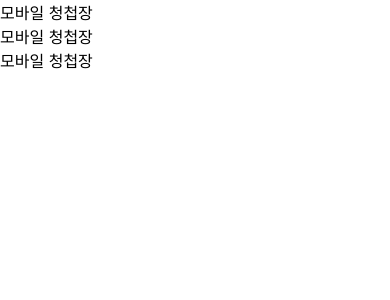
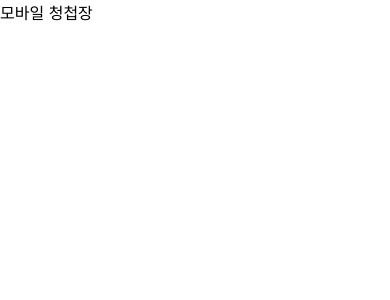
Before and after one commit to heoglass/jaehoonyuri, a React (Create React App) app: page / in a window 390 px wide. Shown: the top 300 px of the page. Built offline with nearby package versions, Linux system fonts and the light colour scheme.

Commit message:
기준 영역 및 스타일 추가

```diff
--- a/src/App.tsx
+++ b/src/App.tsx
@@ -1,13 +1,10 @@
 import React from "react";
+import Main from "./screens/Main";
 
-function App() {
+export default function App() {
   return (
     <div>
-      <p>모바일 청첩장</p>
-      <p>모바일 청첩장</p>
-      <p>모바일 청첩장</p>
+      <Main />
     </div>
   );
 }
-
-export default App;
--- a/src/index.css
+++ b/src/index.css
@@ -4,7 +4,6 @@
   box-sizing: border-box;
 }
 body {
-  margin: 0;
   font-family: -apple-system, BlinkMacSystemFont, "Segoe UI", "Roboto", "Oxygen",
     "Ubuntu", "Cantarell", "Fira Sans", "Droid Sans", "Helvetica Neue",
     sans-serif;
--- /dev/null
+++ b/src/screens/Main.tsx
@@ -0,0 +1,33 @@
+import styled from "@emotion/styled";
+
+const Container = styled.div({
+  height: "100vh",
+
+  overflow: "hidden",
+});
+
+const InvitationContainer = styled.div({
+  width: "375px",
+  height: "100%",
+
+  margin: "0 auto",
+  overflowY: "scroll",
+
+  "::-webkit-scrollbar": {
+    display: "none",
+  },
+
+  "@media (max-width: 768px)": {
+    width: "100%",
+  },
+});
+
+export default function Main() {
+  return (
+    <Container>
+      <InvitationContainer>
+        <p>모바일 청첩장</p>
+      </InvitationContainer>
+    </Container>
+  );
+}
```
Also changed, not shown: package.json (+3 -4 lines), tsconfig.json (+2 -8 lines), 1 other file (tests, documents, lock files or other folders).
